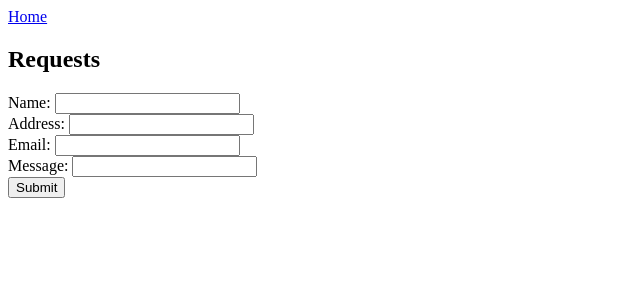
After one commit to MattBourgeois/home_Management, a Flask app: page /maintenance in a window 1280 px wide. The commit adds this page. Shown: the top 300 px of the page, without its empty margins (0-640 px from the left). Run offline with Flask 3, Linux system fonts and the light colour scheme.

Commit message:
maintenance tabes routes and page

```diff
--- /dev/null
+++ b/Flask_app/templates/Maintenance.html
@@ -0,0 +1,33 @@
+<!DOCTYPE html>
+<html lang="en">
+<head>
+	<meta charset="UTF-8">
+	<meta name="viewport" content="width=device-width, initial-scale=1.0">
+	<title>Maintenance</title>
+</head>
+<a href="/">Home</a>
+<body>
+	<div class="d-flex justify-content-around">
+        <form action="/Register" method="post" class="col-4 p-4 bg-dark text-light">
+            <h2 class="text-primary">Requests</h2>
+            <div class="form-group">
+                <label for="name">Name:</label>
+                <input type="text" name="name" class="form-control">
+            </div>
+            <div class="form-group">
+                <label for="Address">Address:</label>
+                <input type="text" name="Address" class="form-control">
+            </div>
+            <div class="form-group">
+                <label for="Email">Email:</label>
+                <input type="text" name="Email" class="form-control">
+            </div>
+            <div class="form-group">
+                <label for="Message">Message:</label>
+                <input type="Message" name="Message" class="form-control">
+            </div>
+            <input type="submit" value="Submit" class="btn btn-primary">
+        </form>
+	</div>
+</body>
+</html>
--- a/Flask_app/templates/login.html
+++ b/Flask_app/templates/login.html
@@ -4,7 +4,7 @@
     <meta charset="UTF-8">
     <meta http-equiv="X-UA-Compatible" content="IE=edge">
     <meta name="viewport" content="width=device-width, initial-scale=1.0">
-    <title>Document</title>
+    <title>Login Page / Requests</title>
     <link rel="stylesheet" href="https://stackpath.bootstrapcdn.com/bootstrap/4.3.1/css/bootstrap.min.css" integrity="sha384-ggOyR0iXCbMQv3Xipma34MD+dH/1fQ784/j6cY/iJTQUOhcWr7x9JvoRxT2MZw1T" crossorigin="anonymous">
 </head>
 <body>
@@ -43,6 +43,7 @@
             </div>
             <input type="submit" value="Register" class="btn btn-primary">
         </form>
+        <a href="/maintenance">Tenant Maintenance Requests!</a>
         <form action="/Login" method="post" class="col-4 p-4 bg-dark text-light">
             <h2 class="text-success">Login</h2>
             {% with messages = get_flashed_messages(category_filter=['login']) %}
```
Also changed, not shown: Flask_app/controller/routes.py (line endings or trailing spaces).
